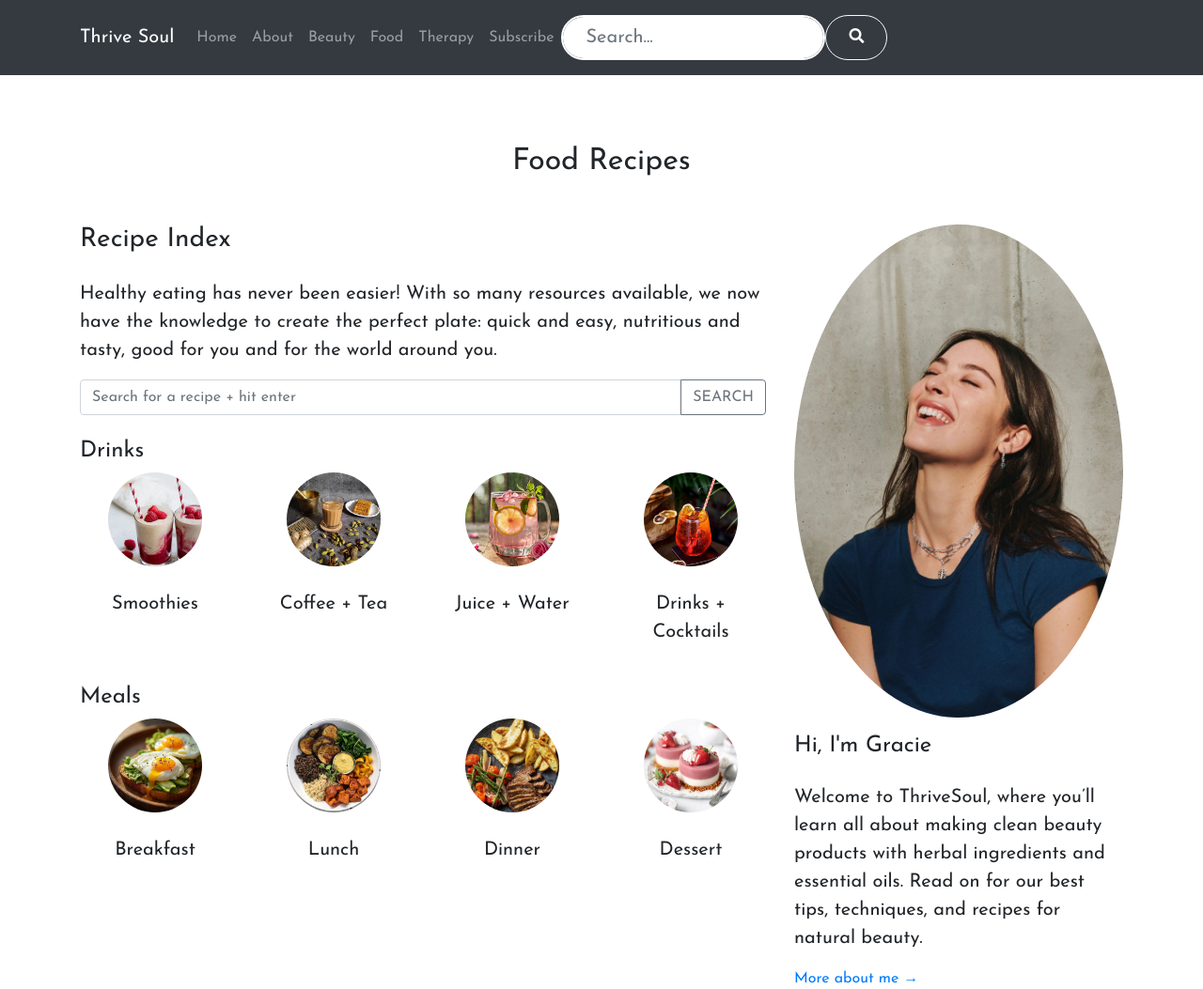
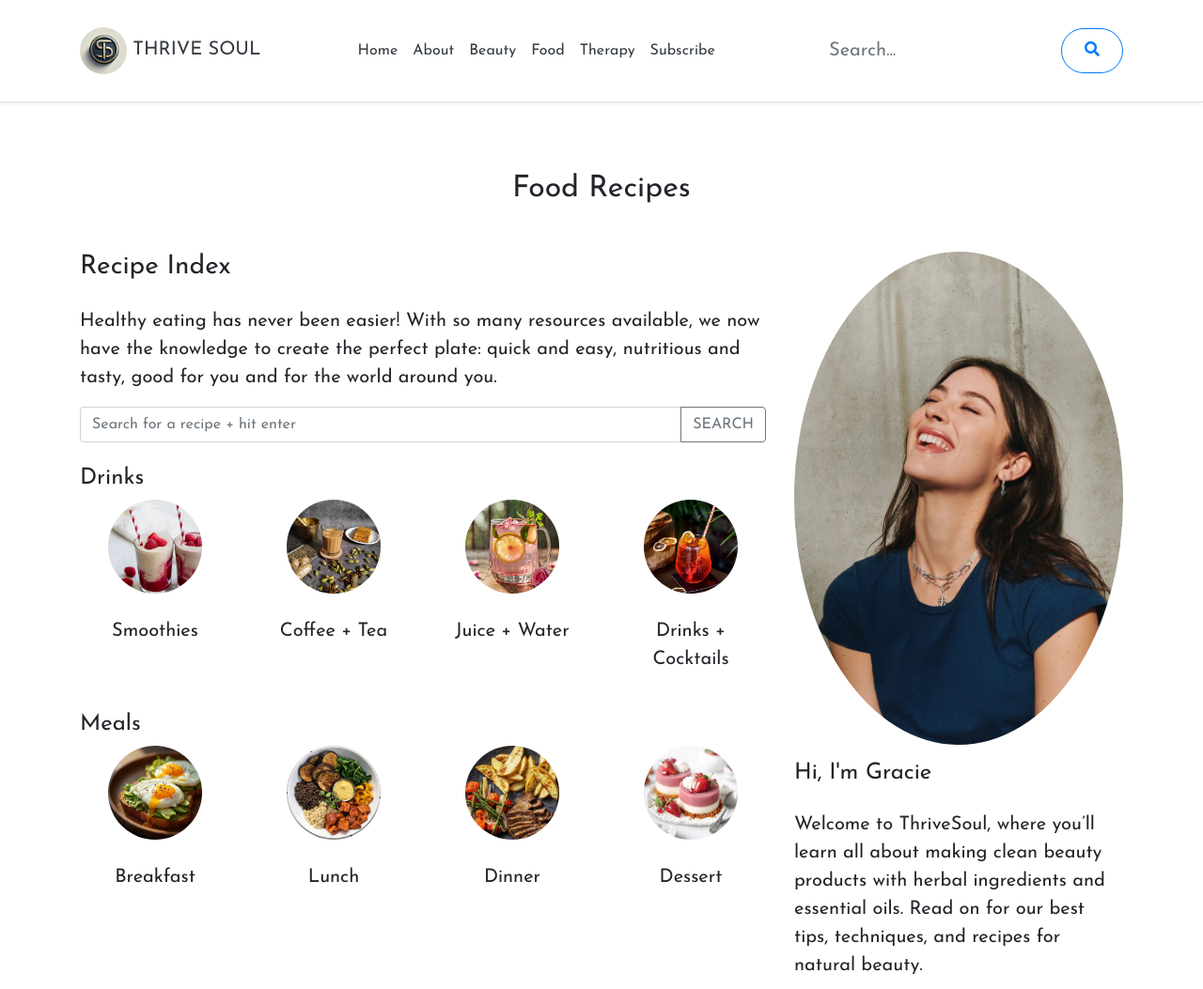
Before and after one commit to babaasplit/UAS-FRONT-END-PROGRAMMING, a website: page Web/index.html in a window 1280 px wide. Shown: the top 1053 px of the page at 94% size. Drawn offline with nearby package versions, Linux system fonts and the light colour scheme.

Commit message:
food page + logo

```diff
--- a/Web/index.html
+++ b/Web/index.html
@@ -16,10 +16,11 @@
 <body ng-app="thriveSoulApp" ng-controller="MainController">
 
   <!-- Navigation Bar -->
-  <nav class="navbar navbar-expand-lg navbar-dark bg-dark py-3">
+  <nav class="navbar navbar-expand-lg bg-white border-bottom shadow-sm py-4">
     <div class="container">
-      <!-- Brand -->
-      <a class="navbar-brand fw-bold" href="#" ng-click="navigate('home')">
+      <!-- Brand (Logo TS) -->
+      <a class="navbar-brand fw-bold text-uppercase text-dark fs-3" href="#" ng-click="navigate('home')">
+        <img src="images/logo.jpg" alt="ThriveSoul" class="rounded-circle" style="width: 50px; height: 50px; object-fit: cover;">
         Thrive Soul
       </a>
 
@@ -30,45 +31,43 @@
       </button>
 
       <!-- Navbar Links -->
-      <div class="collapse navbar-collapse" id="navbarNav">
-        <ul class="navbar-nav ms-auto">
+      <div class="collapse navbar-collapse justify-content-center" id="navbarNav">
+        <ul class="navbar-nav">
           <li class="nav-item">
-            <a class="nav-link" href="#" ng-click="navigate('home')">Home</a>
+            <a class="nav-link text-dark fs-4" href="#" ng-click="navigate('home')">Home</a>
           </li>
           <li class="nav-item">
-            <a class="nav-link" href="#" ng-click="navigate('about')">About</a>
+            <a class="nav-link text-dark fs-4" href="#" ng-click="navigate('about')">About</a>
           </li>
           <li class="nav-item">
-            <a class="nav-link" href="#" ng-click="navigate('beauty')">Beauty</a>
+            <a class="nav-link text-dark fs-4" href="#" ng-click="navigate('beauty')">Beauty</a>
           </li>
           <li class="nav-item">
-            <a class="nav-link" href="#" ng-click="navigate('food')">Food</a>
+            <a class="nav-link text-dark fs-4" href="#" ng-click="navigate('food')">Food</a>
           </li>
           <li class="nav-item">
-            <a class="nav-link" href="#" ng-click="navigate('therapy')">Therapy</a>
+            <a class="nav-link text-dark fs-4" href="#" ng-click="navigate('therapy')">Therapy</a>
           </li>
           <li class="nav-item">
-            <a class="nav-link" href="#" ng-click="navigate('subscribe')">Subscribe</a>
+            <a class="nav-link text-dark fs-4" href="#" ng-click="navigate('subscribe')">Subscribe</a>
           </li>
         </ul>
+      </div>
 
       <!-- Search Form -->
       <form class="d-flex ms-lg-3">
-          <input class="form-control form-control-lg rounded-pill px-4" type="search" placeholder="Search..."
-            aria-label="Search">
-          <button class="btn btn-outline-light rounded-pill ms-2 px-4" type="submit">
+        <input class="form-control form-control-lg rounded-pill" type="search" placeholder="Search..." aria-label="Search">
+        <button class="btn btn-outline-primary rounded-pill ms-2 px-4" type="submit">
           <i class="fas fa-search"></i>
         </button>
       </form>
-      </div>
     </div>
   </nav>
 
   <!-- Page Content -->
 <div ng-show="currentPage === 'home'" class="container py-5">
   <h2 class="text-center mt-5 display-4">Welcome to Thrive Soul</h2>
-    <p class="text-center mb-5 lead">Explore a healthier, balanced lifestyle through beauty, food, therapy, and more.
-    </p>
+  <p class="text-center mb-5 lead">Explore a healthier, balanced lifestyle through beauty, food, therapy, and more.</p>
 
   <!-- Trending Recipes Section -->
   <div class="trending-recipes mt-5">
@@ -76,12 +75,12 @@
     <p class="text-center mb-5">Check out the recipes our readers love most!</p>
     <div class="row g-4">
       <div class="col-lg-3 col-md-4 col-sm-6 d-flex" ng-repeat="recipe in trendingRecipes">
-          <div class="card w-100 d-flex h-100 shadow-sm rounded">
+        <div class="card shadow-sm rounded-3 border-0 overflow-hidden">
           <img ng-src="{{recipe.imgSrc}}" class="card-img-top rounded-top" alt="Recipe Image">
           <div class="card-body d-flex flex-column justify-content-between">
             <h5 class="card-title text-center">{{recipe.title}}</h5>
             <p class="card-text text-center">{{recipe.description}}</p>
-              <a href="#" class="btn btn-primary btn-sm mt-auto w-100">View Recipe</a>
+            <a href="#" class="btn btn-secondary btn-sm mt-auto w-100">View Recipe</a>
           </div>
         </div>
       </div>
@@ -91,16 +90,15 @@
   <!-- Beauty Recipes Section -->
   <div class="beauty-recipes mt-5 bg-light py-4 rounded">
     <h2 class="text-center mb-4 display-5">Beauty Recipes</h2>
-      <p class="text-center mb-5">Revolutionize your beauty routine by opting for DIY skincare formulas, bath soaks, and
-        body recipes.</p>
+    <p class="text-center mb-5">Revolutionize your beauty routine by opting for DIY skincare formulas, bath soaks, and body recipes.</p>
     <div class="row g-4">
       <div class="col-lg-3 col-md-4 col-sm-6 d-flex" ng-repeat="recipe in beautyRecipes">
-          <div class="card w-100 d-flex h-100 shadow-sm rounded">
+        <div class="card shadow-sm rounded-3 border-0 overflow-hidden">
           <img ng-src="{{recipe.imgSrc}}" class="card-img-top rounded-top" alt="Beauty Recipe Image">
           <div class="card-body d-flex flex-column justify-content-between">
             <h5 class="card-title text-center">{{recipe.title}}</h5>
             <p class="card-text text-center">{{recipe.description}}</p>
-              <a href="#" class="btn btn-primary btn-sm mt-auto w-100">View Recipe</a>
+            <a href="#" class="btn btn-secondary btn-sm mt-auto w-100">View Recipe</a>
           </div>
         </div>
       </div>
@@ -110,16 +108,15 @@
   <!-- Haircare Recipes Section -->
   <div class="haircare-recipes mt-5">
     <h2 class="text-center mb-4 display-5">Haircare Recipes</h2>
-      <p class="text-center mb-5">Discover the best DIY haircare formulas to nourish, repair, and style your hair
-        naturally.</p>
+    <p class="text-center mb-5">Discover the best DIY haircare formulas to nourish, repair, and style your hair naturally.</p>
     <div class="row g-4">
       <div class="col-lg-3 col-md-4 col-sm-6 d-flex" ng-repeat="recipe in haircareRecipes">
-          <div class="card w-100 d-flex h-100 shadow-sm rounded">
+        <div class="card shadow-sm rounded-3 border-0 overflow-hidden">
           <img ng-src="{{recipe.imgSrc}}" class="card-img-top rounded-top" alt="Haircare Recipe Image">
           <div class="card-body d-flex flex-column justify-content-between">
             <h5 class="card-title text-center">{{recipe.title}}</h5>
             <p class="card-text text-center">{{recipe.description}}</p>
-              <a href="#" class="btn btn-primary btn-sm mt-auto w-100">View Recipe</a>
+            <a href="#" class="btn btn-secondary btn-sm mt-auto w-100">View Recipe</a>
           </div>
         </div>
       </div>
@@ -132,18 +129,20 @@
     <p class="text-center mb-5">Explore healthy and delicious recipes that are good for your body and soul.</p>
     <div class="row g-4">
       <div class="col-lg-3 col-md-4 col-sm-6 d-flex" ng-repeat="recipe in goodForYouRecipes">
-          <div class="card w-100 d-flex h-100 shadow-sm rounded">
+        <div class="card shadow-sm rounded-3 border-0 overflow-hidden">
           <img ng-src="{{recipe.imgSrc}}" class="card-img-top rounded-top" alt="Good for You Recipe Image">
           <div class="card-body d-flex flex-column justify-content-between">
             <h5 class="card-title text-center">{{recipe.title}}</h5>
             <p class="card-text text-center">{{recipe.description}}</p>
-              <a href="#" class="btn btn-primary btn-sm mt-auto w-100">View Recipe</a>
+            <a href="#" class="btn btn-secondary btn-sm mt-auto w-100">View Recipe</a>
           </div>
         </div>
       </div>
     </div>
   </div>
 </div>
+
+
 
   <!-- Page ABOUT-->
   <div ng-show="currentPage === 'about'" class="container">
--- a/Web/style.css
+++ b/Web/style.css
@@ -10,6 +10,18 @@ h1, h2, p {
 h1 {
   cursor: pointer;
 }
+
+/* Hover effect for nav links */
+.nav-link:hover {
+  color: #007BFF !important;
+  text-decoration: underline;
+}
+
+/* Navbar brand spacing */
+.navbar-brand {
+  margin-right: auto; /* Membuat jarak otomatis dengan elemen lainnya */
+}
+
 
 form .form-control {
   border: 2px solid #fff;
```
Also changed, not shown: Web/images/logo.jpg (added). Lines whose indentation alone changed are shown as unchanged.
